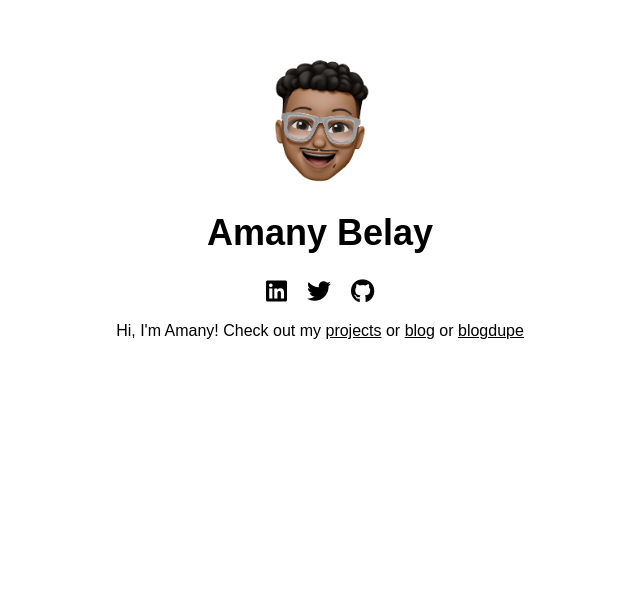
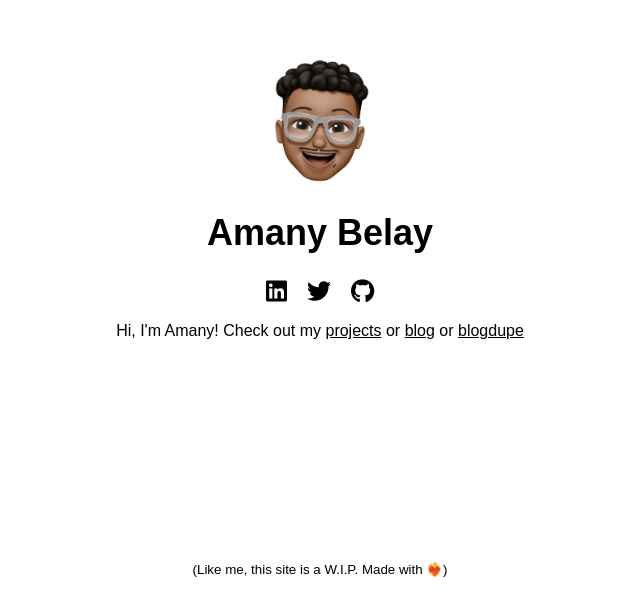
Before and after one commit to Abelay02/amany-io, a Vue app: page / in a window 1280 px wide. Shown: the part 213-828 px from the top of the page, without its empty margins (320-960 px from the left). Built offline with nearby package versions, Linux system fonts and the light colour scheme.

Commit message:
updated homepage, lint

```diff
--- a/src/components/HomePage.vue
+++ b/src/components/HomePage.vue
@@ -45,6 +45,7 @@
       </p>
     </div>
   </div>
+  <div class="footer">(Like me, this site is a W.I.P. Made with ❤️‍🔥)</div>
 </template>
 
 <script>
@@ -109,5 +110,17 @@ img {
   height: auto;
 }
 
+.footer {
+  position: fixed;
+  bottom: 0;
+  width: 100%;
+  background-color: #ffffff;
+  color: #000000;
+  text-align: center;
+  padding: 10px 0;
+  font-family: Arial, sans-serif;
+  font-size: smaller;
+}
+
 /* Add more specific styles as needed */
 </style>
```
